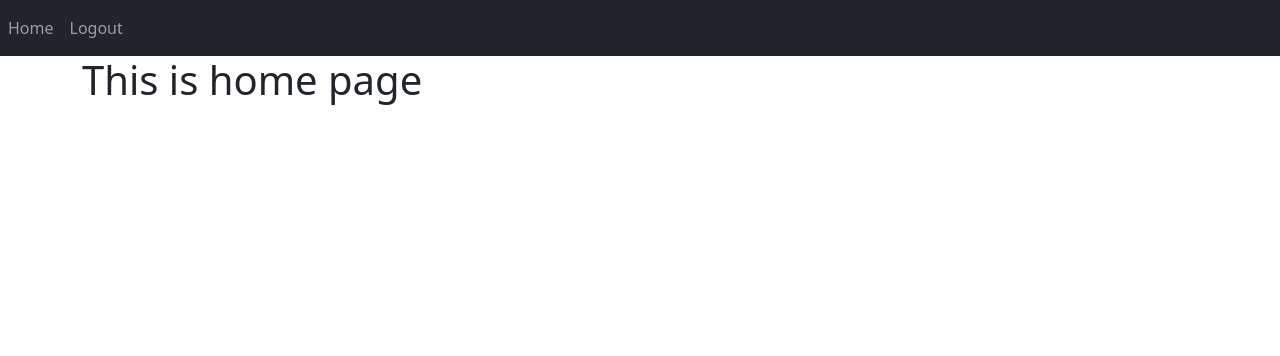
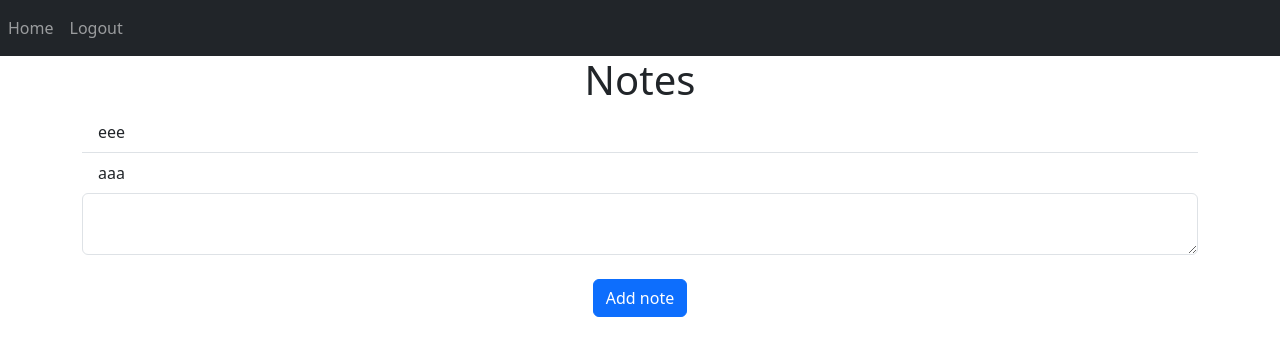
Before and after one commit to enkhzayaqt/note_app_python, a Flask app: page / in a window 1280 px wide. Shown: the top 356 px of the page. Run offline with Flask 3, Linux system fonts and the light colour scheme; a user stored in the database is signed in; some libraries are stand-ins or nearby versions.

Commit message:
note can be added

```diff
--- a/website/templates/home.html
+++ b/website/templates/home.html
@@ -2,5 +2,18 @@
 {% block title %}Home{% endblock %}
 
 {% block content %}
-<h1>This is home page</h1>
+<h1 align="center">Notes</h1>
+<ul class="list-group list-group-flush" id="notes">
+    {% for note in user.notes%}
+    <li class="list-group-item">{{note.data}}
+    </li>
+    {% endfor %}
+</ul>
+<form method="POST">
+    <textarea name="note" id="note" class="form-control"></textarea>
+    <br/>
+    <div align="center">
+        <button type="submit" class="btn btn-primary">Add note</button>
+    </div>
+</form>
 {% endblock %}
--- a/website/views.py
+++ b/website/views.py
@@ -1,10 +1,20 @@
-from flask import Blueprint, Flask, request, render_template
+from flask import Blueprint, Flask, request, render_template, flash
 from flask_login import login_required, current_user
-
+from .models import Note
+from . import db
 
 views = Blueprint('views', __name__)
 
-@views.route('/')
+@views.route('/', methods=['GET', 'POST'])
 @login_required
 def home():
+    if request.method == 'POST':
+        note = request.form.get('note')
+        if len(note) < 1:
+            flash('Note is too short', category='error')
+        else:
+            new_note = Note(data=note, user_id=current_user.id)
+            db.session.add(new_note)
+            db.session.commit()
+            flash('Note added!', category="success")
     return render_template("home.html", user=current_user)
```
Also changed, not shown: instance/database.db.
